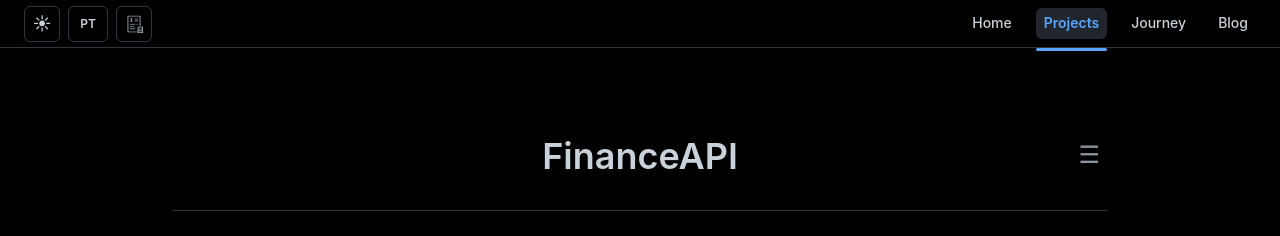
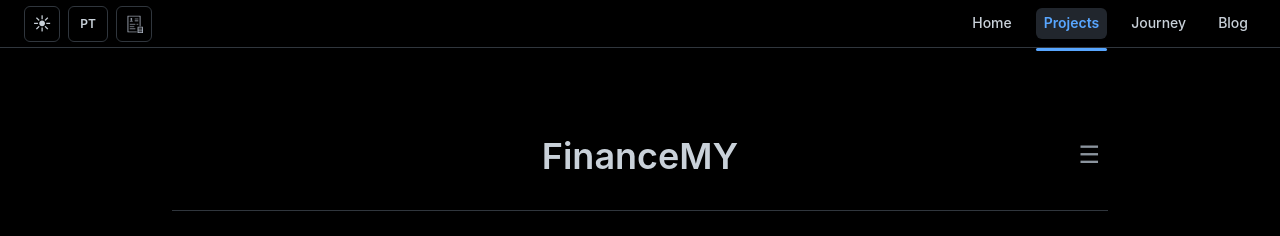
Before and after one commit to GustavoDaMassa/PortifolioSite, a React (Vite) app: page /finance in a window 1280 px wide. Shown: the top 236 px of the page. Built offline with nearby package versions, Linux system fonts and the light colour scheme.

Commit message:
feat: rename FinanceAPI to FinanceMY across the site

```diff
--- a/src/i18n/locales/en.json
+++ b/src/i18n/locales/en.json
@@ -3,7 +3,7 @@
     "curriculo": "Resume",
     "home": "Home",
     "medias": "MediasAPI",
-    "finance": "FinanceAPI",
+    "finance": "FinanceMY",
     "projects": "Projects",
     "trajetoria": "Journey",
     "blog": "Blog"
@@ -13,7 +13,7 @@
     "download": "Download PDF",
     "present": "present",
     "subtitle": "Software Developer and Engineer",
-    "jobTitleFinance": "Independent Fullstack Developer — FinanceAPI",
+    "jobTitleFinance": "Independent Fullstack Developer — FinanceMY",
     "jobTitleMedias": "Independent Fullstack Developer — MédiasAPI",
     "jobTitlePriceWatch": "Independent Fullstack Developer — PriceWatch",
     "sobre": {
@@ -127,7 +127,7 @@
       "home": "Home | Gustavo Henrique",
       "curriculo": "Resume | Gustavo Henrique",
       "medias": "MediasAPI | Gustavo Henrique",
-      "finance": "FinanceAPI | Gustavo Henrique",
+      "finance": "FinanceMY | Gustavo Henrique",
       "pricewatch": "PriceWatch | Gustavo Henrique",
       "projects": "Projects | Gustavo Henrique",
       "trajetoria": "Journey | Gustavo Henrique",
@@ -591,7 +591,7 @@
       "description": "REST API for dynamic academic grade calculation with customizable formulas. Uses the Shunting Yard algorithm to interpret user-defined mathematical expressions."
     },
     "financeapi": {
-      "title": "FinanceAPI",
+      "title": "FinanceMY",
       "description": "GraphQL API that processes bank transactions via Open Finance. Receives webhooks from financial aggregators, categorizes transactions and calculates balances with Kafka for async processing."
     },
     "pricewatch": {
--- a/src/i18n/locales/pt.json
+++ b/src/i18n/locales/pt.json
@@ -3,7 +3,7 @@
     "curriculo": "Currículo",
     "home": "Início",
     "medias": "MediasAPI",
-    "finance": "FinanceAPI",
+    "finance": "FinanceMY",
     "projects": "Projetos",
     "trajetoria": "Trajetória",
     "blog": "Blog"
@@ -13,7 +13,7 @@
     "download": "Baixar PDF",
     "present": "presente",
     "subtitle": "Software Engineer | Fullstack",
-    "jobTitleFinance": "Software Engineer — FinanceAPI",
+    "jobTitleFinance": "Software Engineer — FinanceMY",
     "jobTitleMedias": "Software Engineer — MédiasAPI",
     "jobTitlePriceWatch": "Software Engineer — PriceWatch",
     "jobTitleSolidy": "Software Engineer — SolidyContratos",
@@ -135,7 +135,7 @@
       "home": "Início | Gustavo Henrique",
       "curriculo": "Currículo | Gustavo Henrique",
       "medias": "MediasAPI | Gustavo Henrique",
-      "finance": "FinanceAPI | Gustavo Henrique",
+      "finance": "FinanceMY | Gustavo Henrique",
       "pricewatch": "PriceWatch | Gustavo Henrique",
       "projects": "Projetos | Gustavo Henrique",
       "trajetoria": "Trajetória | Gustavo Henrique",
@@ -599,7 +599,7 @@
       "description": "API REST para cálculo dinâmico de médias acadêmicas com fórmulas customizáveis. Usa o algoritmo Shunting Yard para interpretar expressões matemáticas definidas pelo usuário."
     },
     "financeapi": {
-      "title": "FinanceAPI",
+      "title": "FinanceMY",
       "description": "API GraphQL que processa transações bancárias via Open Finance. Recebe webhooks de agregadores financeiros, categoriza movimentações e calcula saldos com Kafka para processamento assíncrono."
     },
     "pricewatch": {
--- a/src/pages/FinanceAPI/FinanceAPI.jsx
+++ b/src/pages/FinanceAPI/FinanceAPI.jsx
@@ -35,7 +35,7 @@ export const FinanceAPI = () => {
       <NavArrows rightPath="/projetos" />
       <main className={styles.content}>
         <div className={styles.contentHeader}>
-          <span className={styles.projectTitle}>FinanceAPI</span>
+          <span className={styles.projectTitle}>FinanceMY</span>
           <SideMenu items={menuItems} />
         </div>
 
```
